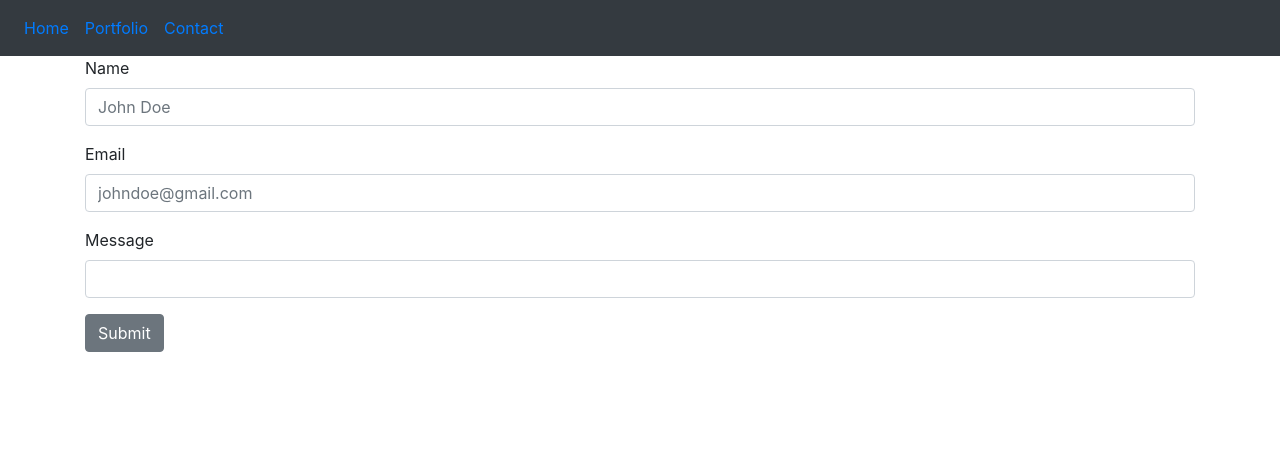
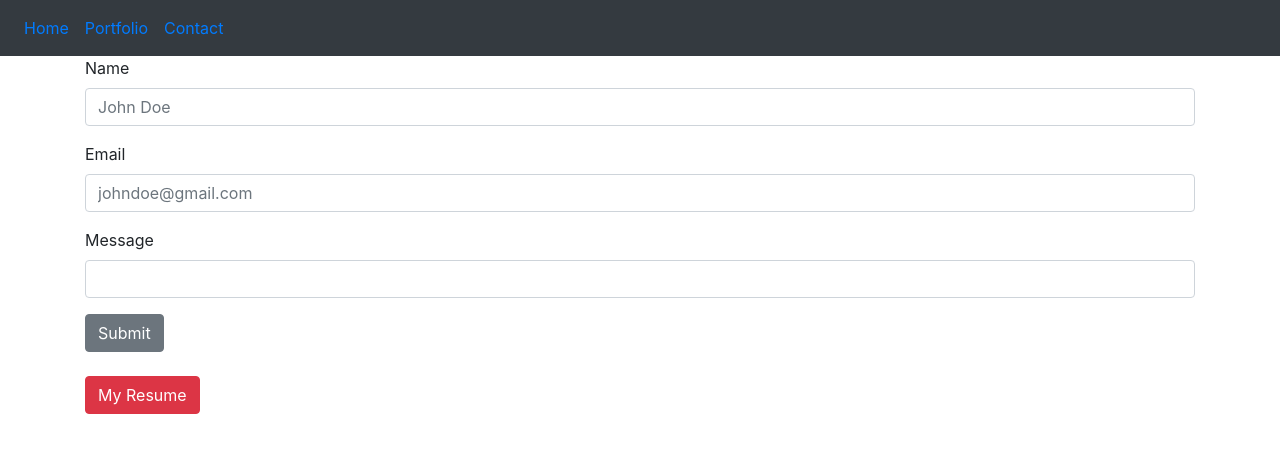
Before and after one commit to DevinCastro/react-portfolio, a React (Create React App) app: page /contact in a window 1280 px wide. Shown: the top 452 px of the page. Built offline with nearby package versions, Linux system fonts and the light colour scheme.

Commit message:
added resume

```diff
--- a/src/App.js
+++ b/src/App.js
@@ -42,6 +42,8 @@ const App = () => {
           <Route path="/portfolio" component={Portfolio} />
           <Route path="/contact" component={Contact} />
         </Switch>
+
+
       </div>
     </Router>
   )
--- a/src/index.css
+++ b/src/index.css
@@ -35,6 +35,23 @@ section {
   width: 100%;
 }
 
+.button {
+  background-color: transparent;
+  border: transparent;
+}
+
+.logo {
+  width: 40px;
+  height: 40px;
+}
+
+.myWork {
+  text-align: center;
+}
+
+.resume {
+  color: white;
+}
 
 @media only screen and (max-width: 600px) {
   #intro {
--- a/src/pages/Contact/Contact.js
+++ b/src/pages/Contact/Contact.js
@@ -26,6 +26,14 @@ const Contact = () => {
             </FormGroup>
             <Button>Submit</Button>
           </Form>
+
+          <br/>
+
+        <a className="resume" target="_blank" href="https://drive.google.com/file/d/1ndE82WoBnJDtFSzsTgw4Pq5GcVtk2GzX/view?usp=sharing">
+        <Button color="danger" className="myWork">
+          My Resume
+        </Button>
+        </a>
     </Container>
   )
 }
--- a/src/pages/Home/Home.js
+++ b/src/pages/Home/Home.js
@@ -11,14 +11,15 @@ const Home = () => {
         <h1 id="intro">
           Hello, I'm <span className="devincastro">Devin Castro</span> and I am a full-stack web developer.
           <br />
-          <Button>
-            1
+          <Button className='button'>
+            <a target="_blank" href="https://www.linkedin.com/in/devin-castro-17a62bba/">
+              <img className="logo" src="https://image.flaticon.com/icons/png/512/61/61109.png" alt="linkedin"/>
+            </a>
           </Button>
-          <Button>
-            1
-          </Button>
-          <Button>
-            1
+          <Button className='button'>
+            <a target="_blank" href="https://github.com/DevinCastro">
+              <img className="logo" src="https://cdn.iconscout.com/icon/free/png-256/github-153-675523.png" alt="github" />
+            </a>
           </Button>
         </h1>
 
--- a/src/pages/Portfolio/Portfolio.js
+++ b/src/pages/Portfolio/Portfolio.js
@@ -7,7 +7,7 @@ const Portfolio = () => {
     <>
       <Container>
 
-        <h1>This is the Portfolio page</h1>
+        <h1 className="myWork">My Work</h1>
         <Project
           name={'Busks in Town'}
           technology={'This application uses node and express to set up the server and utilizes a mySQL database. '}
```
